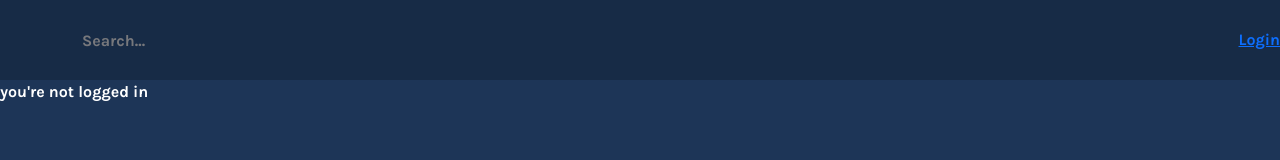
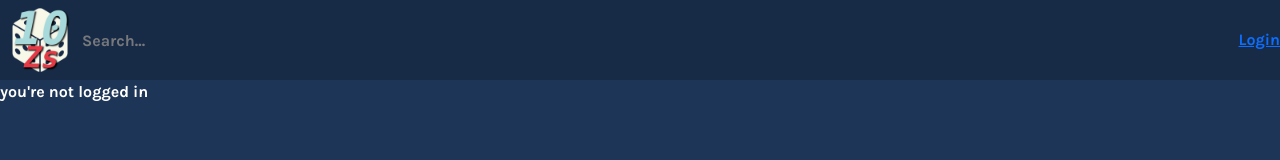
Before and after one commit to swinarga/tenzies, a React (Vite) app in the folder frontend/: page / in a window 1280 px wide. Shown: the top 160 px of the page. Built offline with nearby package versions, Linux system fonts and the light colour scheme; no server answers.

Commit message:
Tenzies logo

```diff
--- a/frontend/src/components/Header.css
+++ b/frontend/src/components/Header.css
@@ -13,7 +13,7 @@
 }
 
 .outpost-logo {
-	width: 32px;
+	width: 64px;
 	height: auto;
 	color: white;
 }
--- a/frontend/src/components/Header.jsx
+++ b/frontend/src/components/Header.jsx
@@ -1,4 +1,5 @@
 import "./Header.css";
+import logo from "/tenzies_logo.png";
 import { AuthData } from "../auth/AuthWrapper";
 
 export default function Header({ user }) {
@@ -7,7 +8,7 @@ export default function Header({ user }) {
 	return (
 		<div className="d-flex flex-row outpost-header align-items-center">
 			<div className="outpost-logo-container">
-				{/* <img src={tf2OutpostLogo} className="outpost-logo" alt="" /> */}
+				<img src={logo} className="outpost-logo" alt="" />
 			</div>
 			<input
 				className="me-auto flex-grow-1 border-0 search-container shadow-none"
```
Also changed, not shown: frontend/public/tenzies_logo.png (added).
